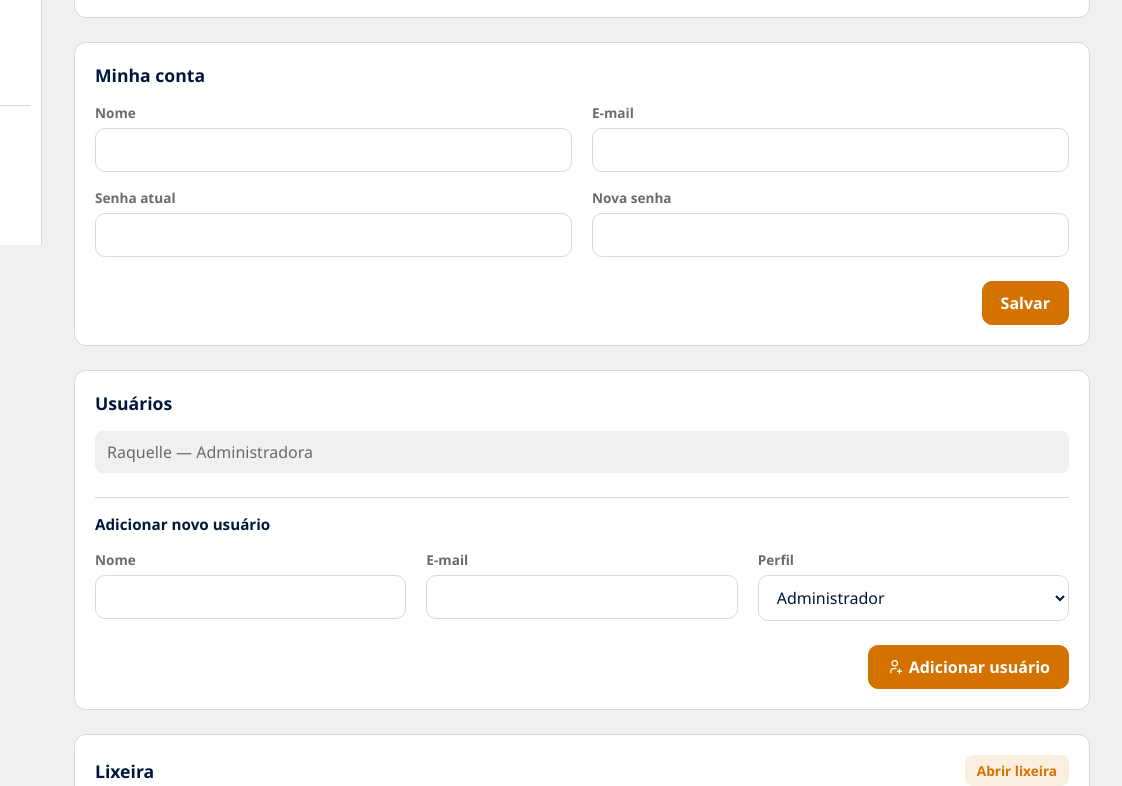
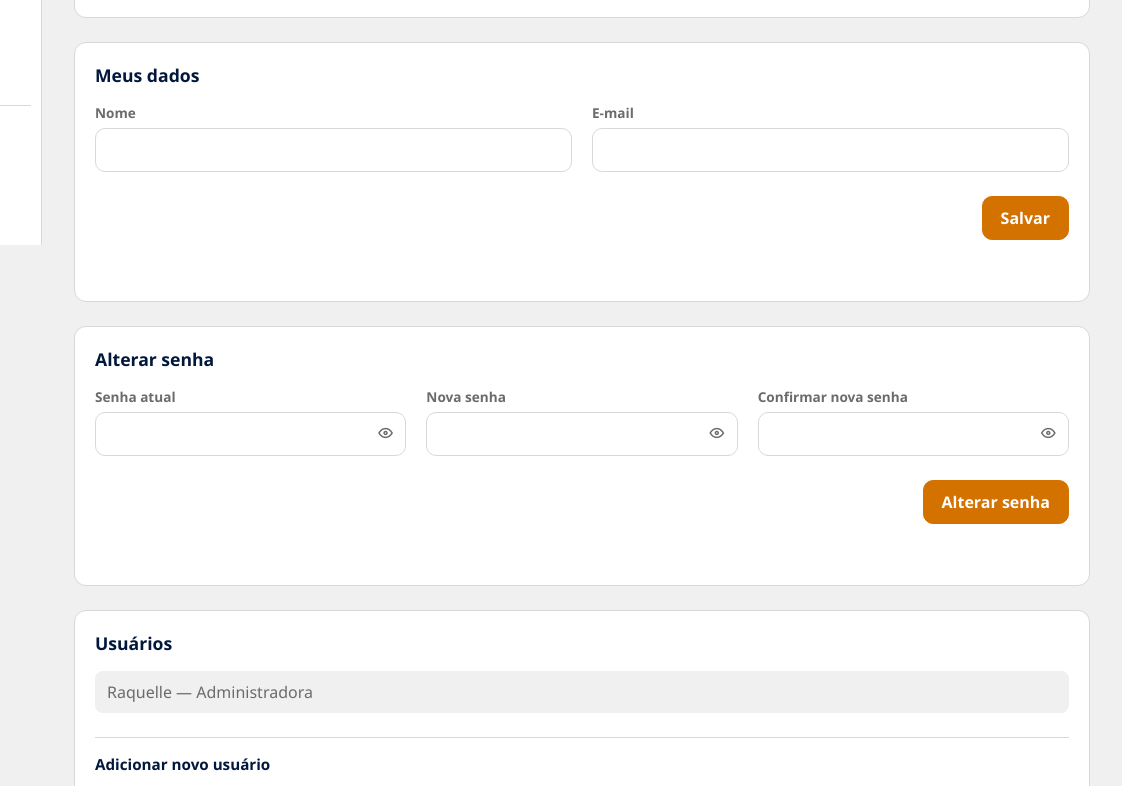
Before and after one commit to raquelleoliveira/admin-imob, a plain HTML site: page pages/configuracoes.html in a window 1280 px wide. Shown: the part 555-1341 px from the top of the page, 158-1280 px from the left. Drawn offline with Linux system fonts and the light colour scheme.

Commit message:
style: card Minha conta separado em Meus dados e Alterar senha

```diff
--- a/pages/configuracoes.html
+++ b/pages/configuracoes.html
@@ -129,10 +129,10 @@
 
             <section class="bloco">
                 <div class="bloco-topo">
-                    <h2>Minha conta</h2>
+                    <h2>Meus dados</h2>
                 </div>
 
-                <form id="form-conta" class="form-grid">
+                <form id="form-meus-dados" class="form-grid">
 
                     <div class="campo">
                         <label for="contaNome">Nome</label>
@@ -144,18 +144,47 @@
                         <input type="email" id="contaEmail" name="contaEmail">
                     </div>
 
-                    <div class="campo">
-                        <label for="senhaAtual">Senha atual</label>
-                        <input type="password" id="senhaAtual" name="senhaAtual" autocomplete="current-password">
+                    <div class="form-acoes">
+                        <button type="submit" class="btn-primario">Salvar</button>
                     </div>
+                </form>
+            </section>
 
-                    <div class="campo">
-                        <label for="novaSenha">Nova senha</label>
-                        <input type="password" id="novaSenha" name="novaSenha" autocomplete="new-password">
+            <section class="bloco">
+                <div class="bloco-topo">
+                    <h2>Alterar senha</h2>
+                </div>
+
+                <form id="form-senha" class="form-grid">
+
+                    <div class="form-linha-tres">
+                        <div class="campo">
+                            <label for="senhaAtual">Senha atual</label>
+                            <div class="campo-senha">
+                                <input type="password" id="senhaAtual" name="senhaAtual" autocomplete="current-password" required>
+                                <button type="button" aria-label="Mostrar senha"><i class="ti ti-eye"></i></button>
+                            </div>
+                        </div>
+
+                        <div class="campo">
+                            <label for="novaSenha">Nova senha</label>
+                            <div class="campo-senha">
+                                <input type="password" id="novaSenha" name="novaSenha" autocomplete="new-password" required>
+                                <button type="button" aria-label="Mostrar senha"><i class="ti ti-eye"></i></button>
+                            </div>
+                        </div>
+
+                        <div class="campo">
+                            <label for="confirmarSenha">Confirmar nova senha</label>
+                            <div class="campo-senha">
+                                <input type="password" id="confirmarSenha" name="confirmarSenha" autocomplete="new-password" required>
+                                <button type="button" aria-label="Mostrar senha"><i class="ti ti-eye"></i></button>
+                            </div>
+                        </div>
                     </div>
 
                     <div class="form-acoes">
-                        <button type="submit" class="btn-primario">Salvar</button>
+                        <button type="submit" class="btn-primario">Alterar senha</button>
                     </div>
                 </form>
             </section>
```
